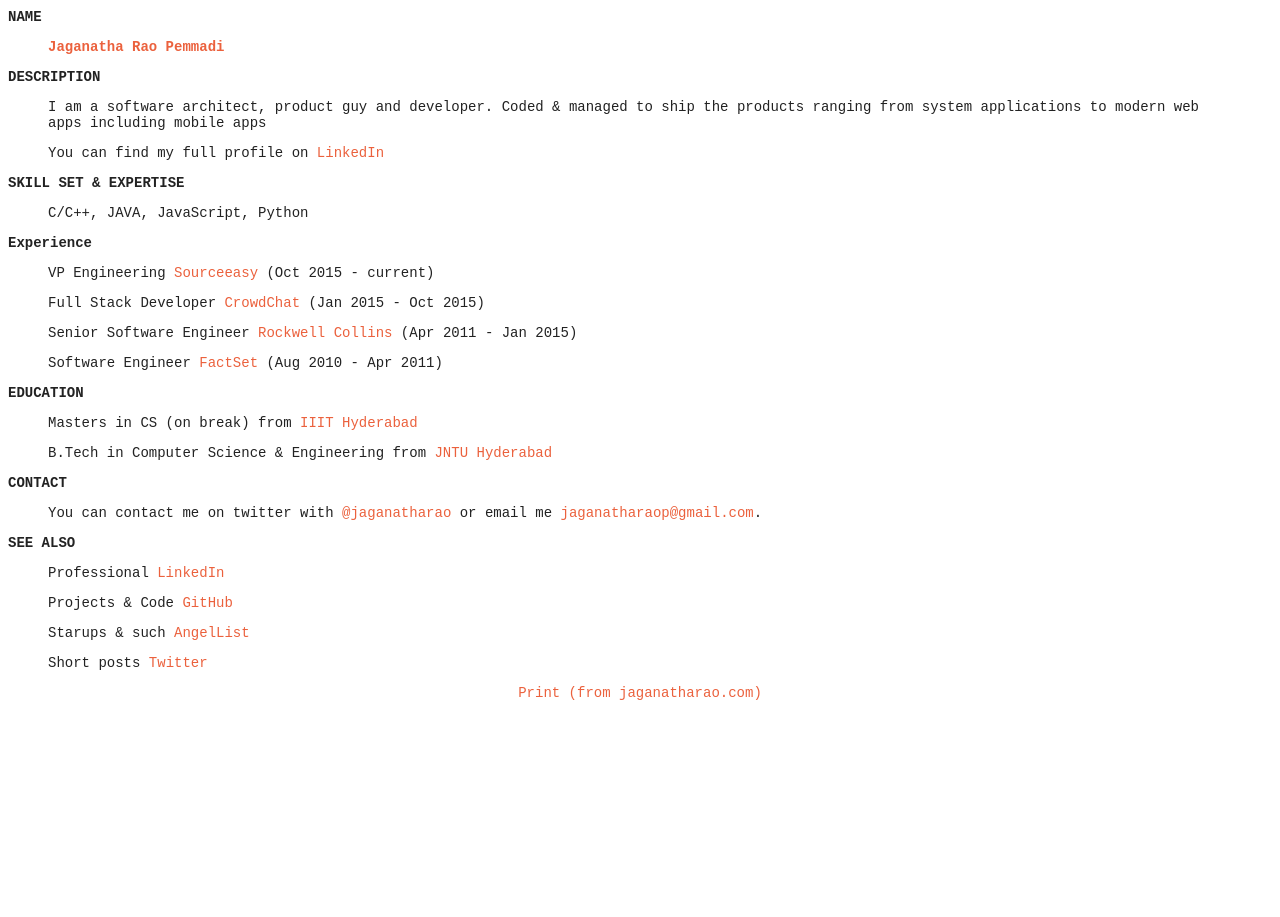
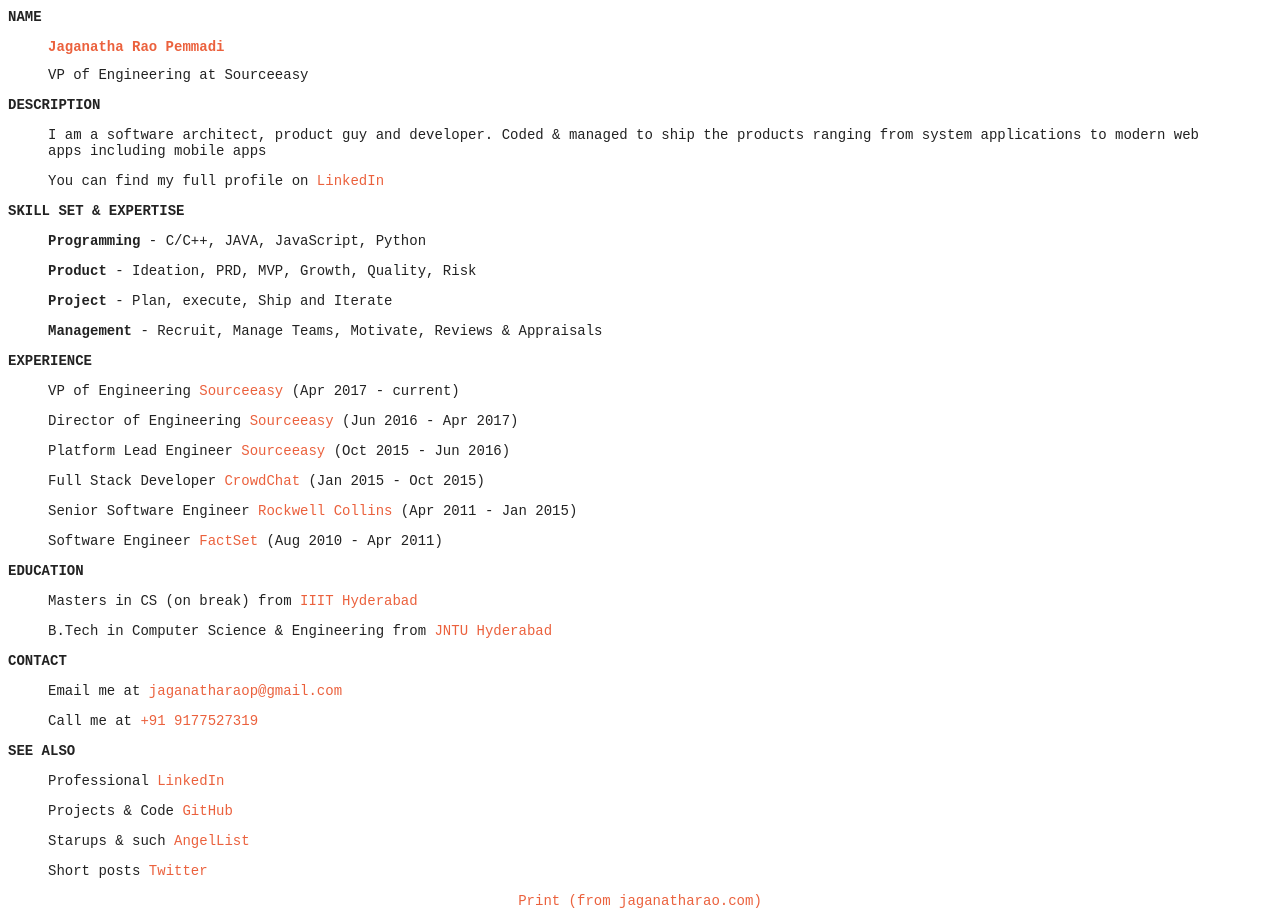
Before and after one commit to jpemmadi/jpemmadi, a plain HTML site: page index.html in a window 1280 px wide. Before the commit the page ends 800 px from the top, so only its background shows below. Drawn offline with Linux system fonts and the light colour scheme.

Commit message:
updates final

```diff
--- a/index.html
+++ b/index.html
@@ -28,7 +28,7 @@
 
    <h1>NAME</h1>
    <blockquote>
-     <p><b><a href="http://jaganatharao.com">Jaganatha Rao Pemmadi</a></b></p>
+     <h2><a href="http://jaganatharao.com">Jaganatha Rao Pemmadi</a></h2>VP of Engineering at Sourceeasy
    </blockquote>
 
 
@@ -41,12 +41,18 @@
 
      <h2>SKILL SET & EXPERTISE  </h2>
      <blockquote>
-      <p>C/C++, JAVA, JavaScript, Python</p>
+      <p><b>Programming</b> - C/C++, JAVA, JavaScript, Python</p>
+      <p><b>Product</b> - Ideation, PRD, MVP, Growth, Quality, Risk</p>
+      <p><b>Project</b> - Plan, execute, Ship and Iterate</p>
+      <p><b>Management</b> - Recruit, Manage Teams, Motivate, Reviews & Appraisals</p>
+
     </blockquote>
 
-    <h2>Experience</h2>
+    <h2>EXPERIENCE</h2>
     <blockquote>
-      <p>VP Engineering <a href="http://sourceeasy.com/">Sourceeasy</a> (Oct 2015 - current)</p>
+      <p>VP of Engineering <a href="http://sourceeasy.com/">Sourceeasy</a> (Apr 2017 - current)</p>
+      <p>Director of Engineering <a href="http://sourceeasy.com/">Sourceeasy</a> (Jun 2016 - Apr 2017)</p>
+      <p>Platform Lead Engineer <a href="http://sourceeasy.com/">Sourceeasy</a> (Oct 2015 - Jun 2016)</p>
       <p>Full Stack Developer <a href="https://crowdchat.net">CrowdChat</a> (Jan 2015 - Oct 2015)</p>
       <p>Senior Software Engineer <a href="http://www.rockwellcollins.com/">Rockwell Collins</a> (Apr 2011 - Jan 2015)</p>
       <p>Software Engineer <a href="http://www.factset.com">FactSet</a> (Aug 2010 - Apr 2011)</p>
@@ -61,9 +67,8 @@
 
    <h2>CONTACT</h2>
    <blockquote>
-    <p>You can contact me on twitter with <a href="https://twitter.com/jaganatharao">@jaganatharao</a>
-      or email me <a href="mailto:jaganatharaop+jpemmadicom@gmail.com">jaganatharaop@gmail.com</a>.
-    </p>
+    <p>Email me at <a href="mailto:jaganatharaop+jpemmadicom@gmail.com">jaganatharaop@gmail.com</a></p>
+    <p>Call me at <a href="tel:+919177527319">+91 9177527319</a></p>
   </blockquote>
 
   <h2>SEE ALSO</h2>
```
